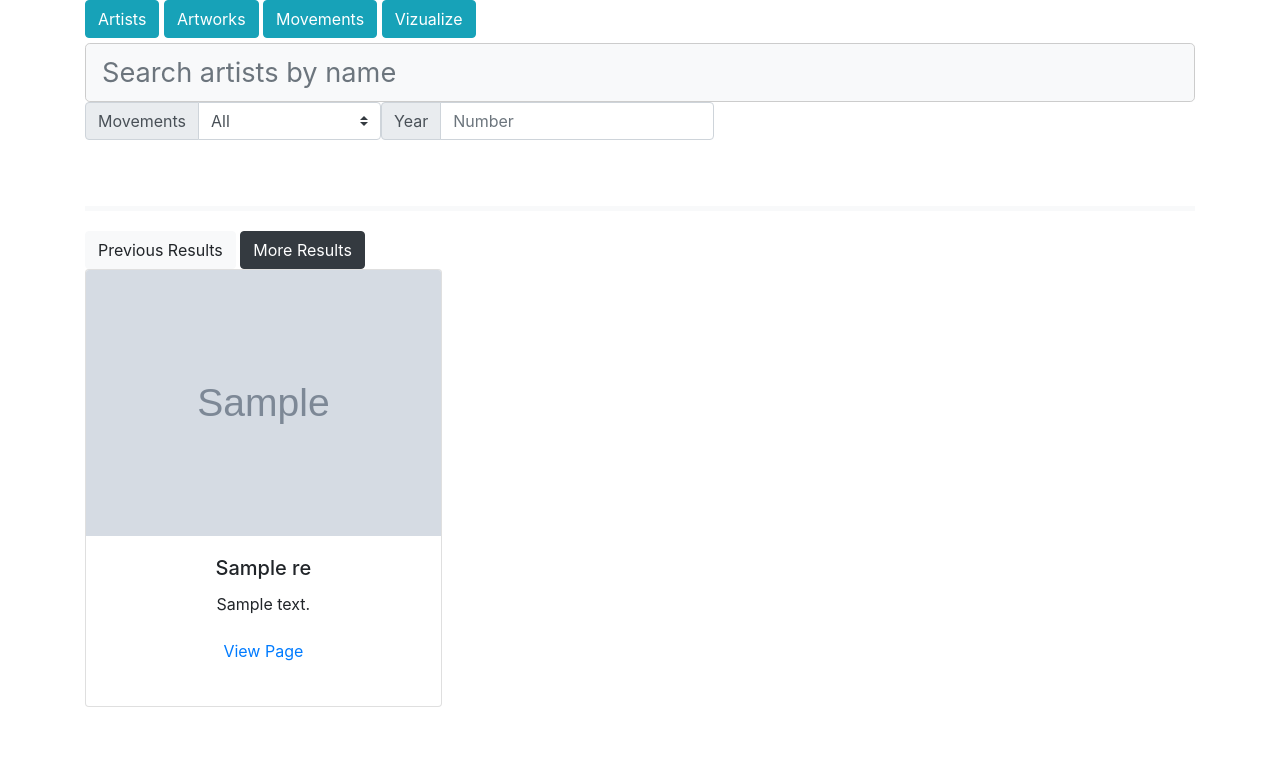
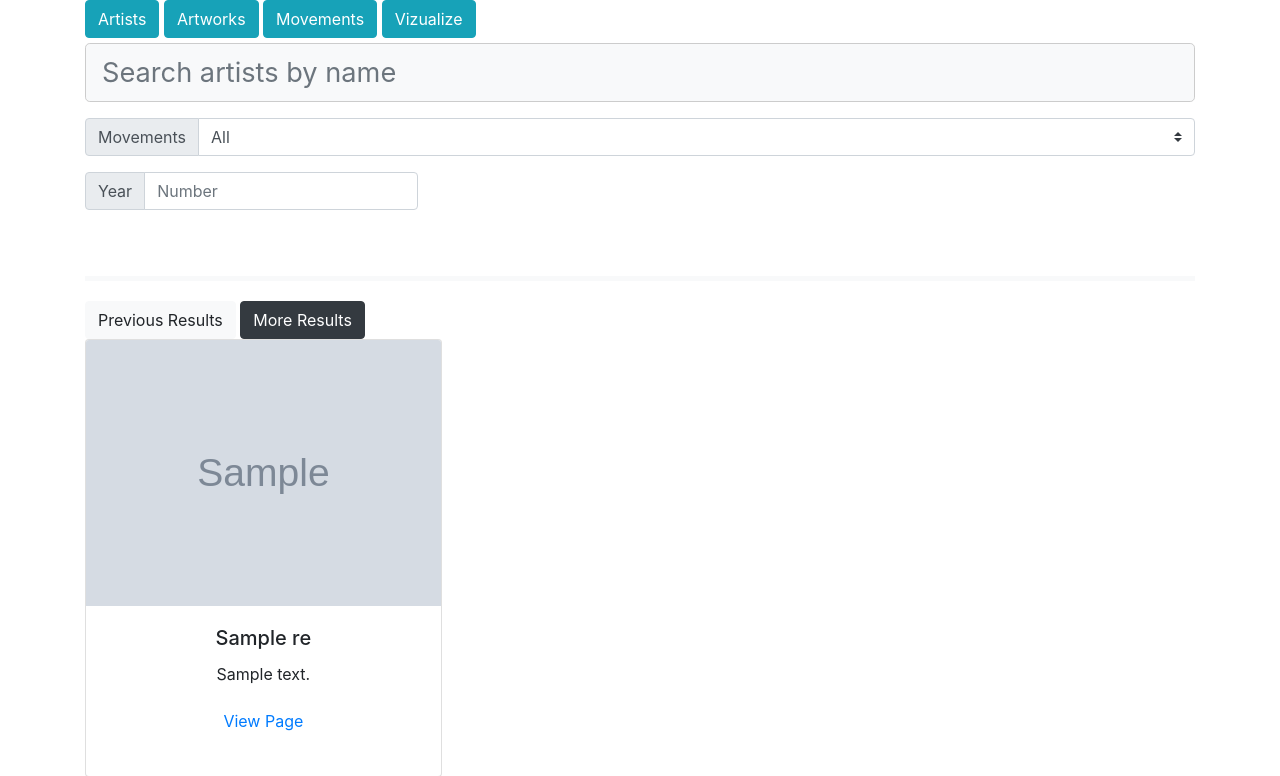
Before and after one commit to alxrusu/WADe_ARK, a Django app: page /ark/ in a window 1280 px wide. Shown: the part 109-885 px from the top of the page. Before the commit the page ends 816 px from the top, so only its background shows below. Run offline with Django 3.2, Linux system fonts and the light colour scheme; tables that the repository leaves empty hold one stand-in row (values such as "Sample post"); grey boxes marked "Sample" are stand-in pictures; a database or web service that is not in the repository returns one stand-in record (values such as "Sample title"); data that the repository does not hold is empty; some libraries are stand-ins or nearby versions.

Commit message:
front end index

```diff
--- a/ark/arkapp/templates/arkapp/index.html
+++ b/ark/arkapp/templates/arkapp/index.html
@@ -92,7 +92,7 @@
 
         <form id="target" method="post" class="form-inline w-100 search-custom" role="search">
           {% csrf_token %}
-          <div class="btn-group w-100">
+          <div class="btn-group mb-3 w-100">
               <input id="searchinput" type="search" name="search"
                      class="form-control bg-light w-100 form-control-lg search-input-custom"
                      placeholder="Search artists by name"
@@ -103,7 +103,7 @@
               </button>
           </div>
 
-          <div class="input-group mb-3">
+          <div class="input-group mb-3 w-100">
             <div class="input-group-prepend">
               <label class="input-group-text" for="inputGroupSelect01">Movements</label>
             </div>
@@ -115,7 +115,7 @@
                   {% endif %}
 
                   {% for mov in movements %}
-                    <option value="{{ mov }}">{{ mov }}</option>
+                    <option value="{{ mov }}">{{ mov.Name }}</option>
                   {% endfor %}
             </select>
           </div>
```
